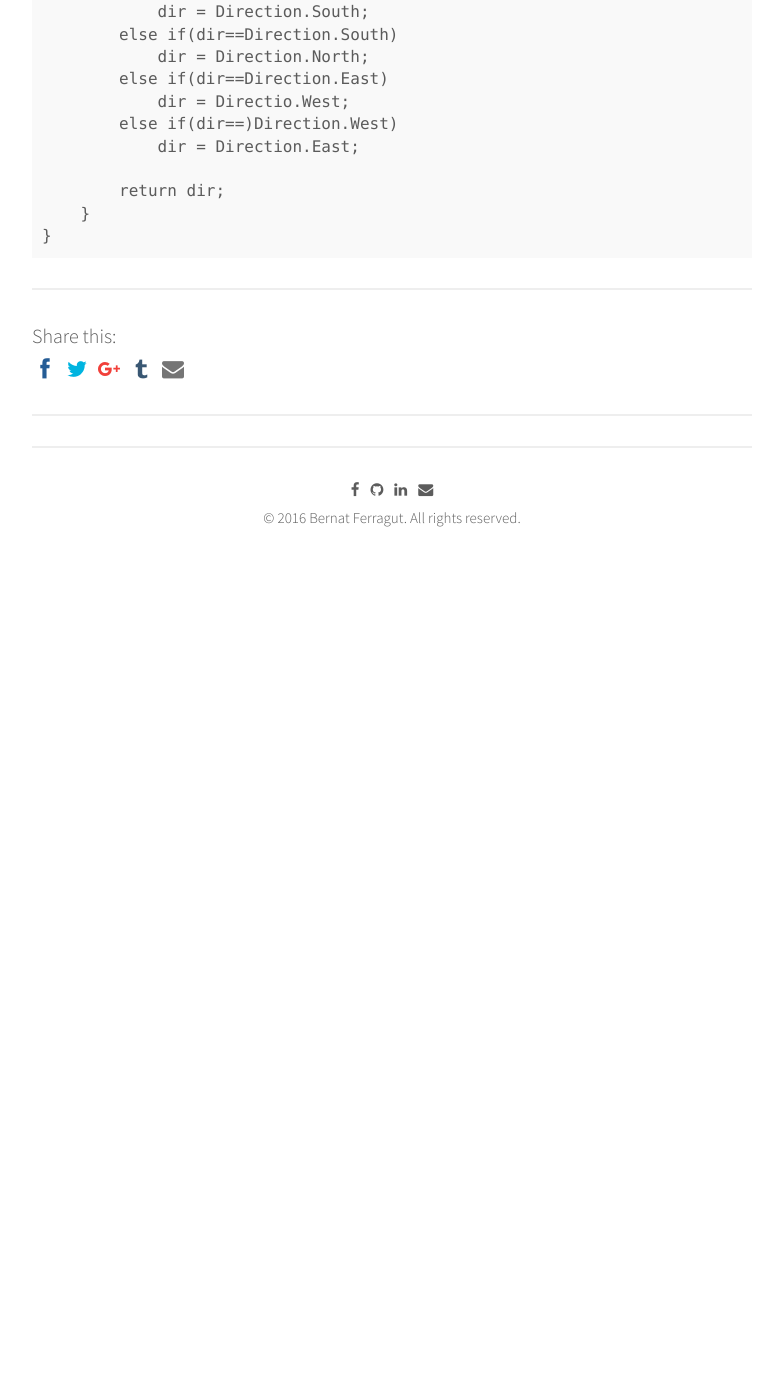
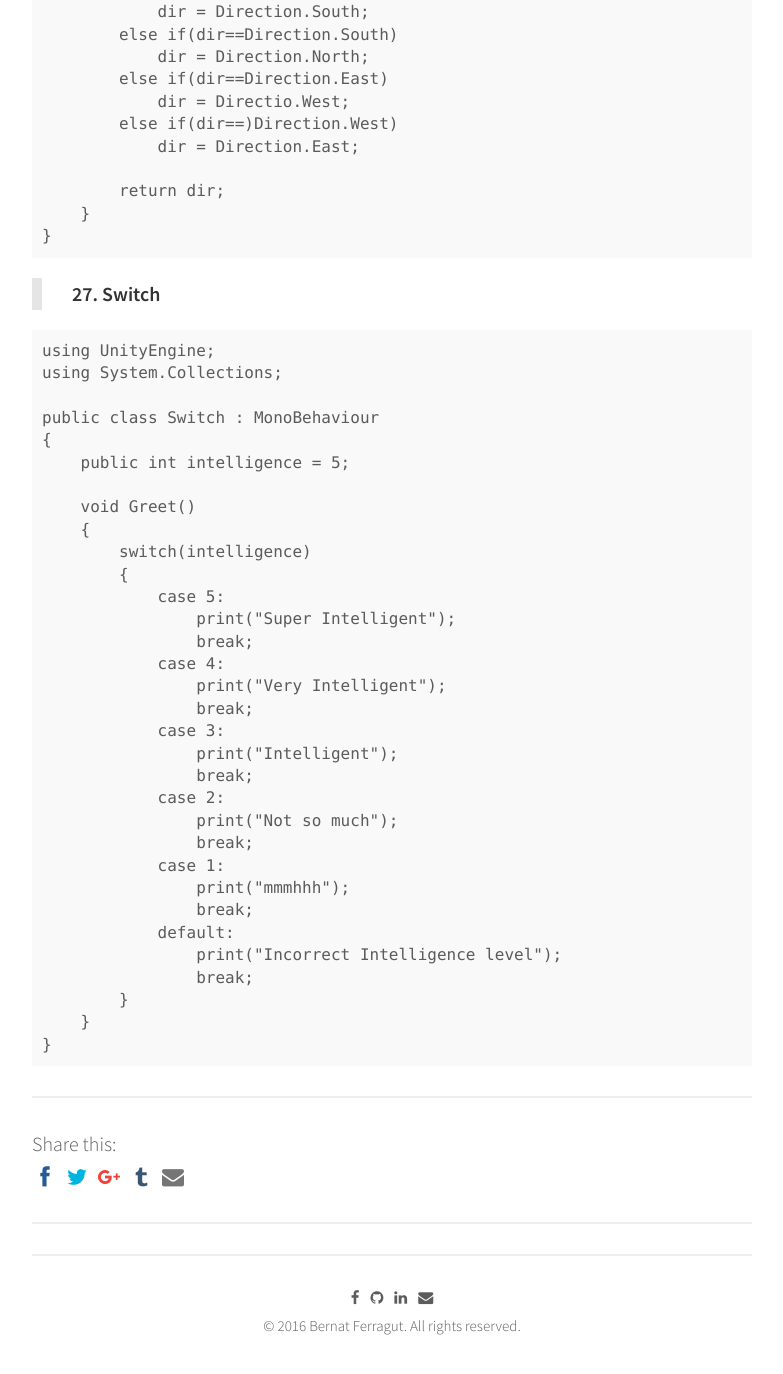
Before and after one commit to bernatferragut/FutureWeb-blog, a Jekyll site: the page built from _posts/30-11-16-VR-Scripting in Unity.md, in a window 1280 px wide and 1400 px high, scrolled down 24122 px. Shown: the top 1374 px of the window, without its empty margins (248-1031 px from the left). Built offline with Jekyll 4.4.1, drawn with Linux system fonts in a browser that asks for light colours; nearby versions of some CDN libraries; comment, search, counter and statistics services are not loaded; before the commit the page ends 24752 px from its top, so only the background shows below that.

Commit message:
Update 30-11-16-VR-Scripting in Unity.md
switch script

````diff
--- a/_posts/30-11-16-VR-Scripting in Unity.md
+++ b/_posts/30-11-16-VR-Scripting in Unity.md
@@ -1080,3 +1080,39 @@ public class Enumscript : MonoBehaviour
     }
 }
 ```
+> **27. Switch**
+
+```C#
+using UnityEngine;
+using System.Collections;
+
+public class Switch : MonoBehaviour
+{
+    public int intelligence = 5;
+
+    void Greet()
+    {
+        switch(intelligence)
+        {
+            case 5:
+                print("Super Intelligent");
+                break;
+            case 4:
+                print("Very Intelligent");
+                break;
+            case 3:
+                print("Intelligent");
+                break;
+            case 2:
+                print("Not so much");
+                break;
+            case 1:
+                print("mmmhhh");
+                break;
+            default:
+                print("Incorrect Intelligence level");
+                break;
+        }
+    }
+}
+```
````
